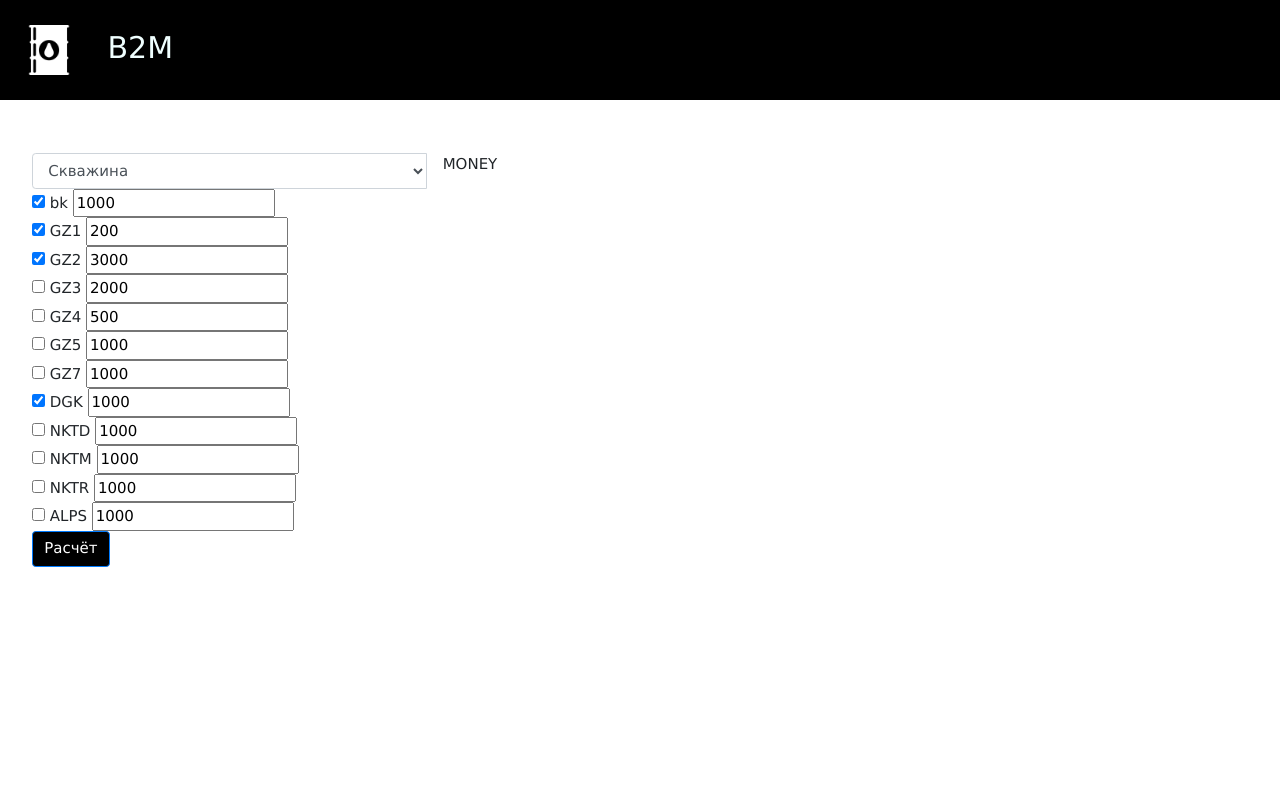
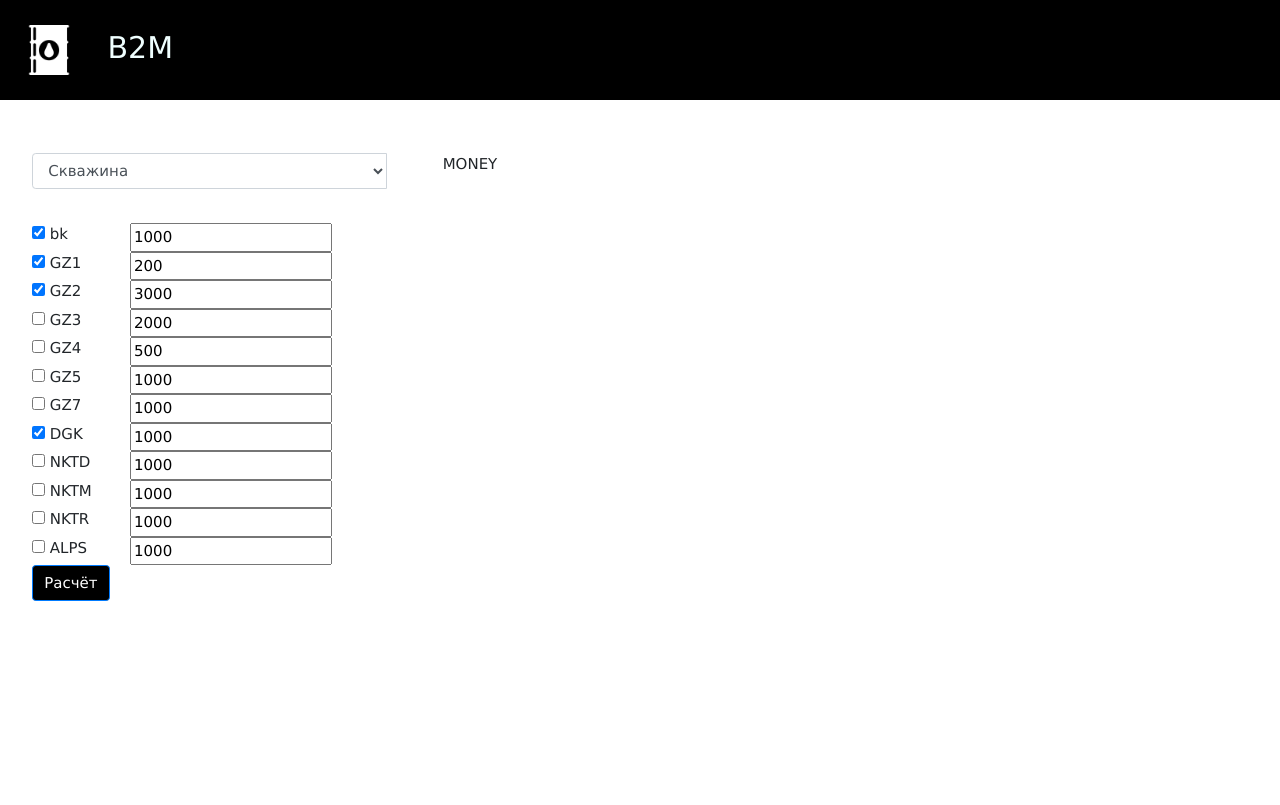
Before and after one commit to manaleks/CET-MIPT-Hack, a Flask app: template templates/main.html in a window 1280 px wide. Shown: the top 805 px of the page. Run offline with Flask 2, Linux system fonts and the light colour scheme; the template is opened without the code that fills it, so the values that code supplies are empty; some libraries are stand-ins or nearby versions.

Commit message:
Fixed styles

```diff
--- a/templates/main.html
+++ b/templates/main.html
@@ -28,7 +28,10 @@
 
       <style type=text/css>
       .check_carottages {
-        width:40px;
+        display: flex;
+          flex-direction: row;
+          width: 100%;
+          justify-content: space-between;
       }
 
       </style>
@@ -61,74 +64,98 @@
                                       {% endfor %}
                                   </select>
 
-                                  <div style='padding: "50px 10px 20px 30px"; color: red;'>
+                                  <div style='padding: 50px 10px 20px 30px; color: red;'>
                                       {{ error_mess }}
                                   </div>
                               </div>
 
-
+                              <div name="allCorotages" style="width: 300px">
+                                  <div class="check_carottages">
                                       <div>
                                         <input type="checkbox" name="carottages" value="bk" checked>
-                                <span class= 'check_carottages' > bk </span>
+                                        <span> bk </span>
+                                      </div>
                                     <input value=1000 >
                                   </div>
+                                  <div class="check_carottages">
                                       <div>
                                           <input type="checkbox" name="carottages" value="GZ1" checked>
-                                  <span class= 'check_carottages'> GZ1 </span>
+                                          <span> GZ1 </span>
+                                      </div>
                                       <input value=200 >
                                   </div>
+                                  <div class="check_carottages">
                                       <div>
                                           <input type="checkbox" name="carottages" value="GZ2" checked>
-                                  <span class= 'check_carottages'> GZ2 </span>
+                                          <span> GZ2 </span>
+                                      </div>
                                       <input value=3000 >
                                   </div>
+                                  <div class="check_carottages">
                                       <div>
                                           <input type="checkbox" name="carottages" value="GZ3">
-                                  <span class= 'check_carottages'> GZ3 </span>
+                                          <span> GZ3 </span>
+                                      </div>
                                       <input value=2000 >
                                   </div>
 
+                                  <div class="check_carottages">
                                       <div>
                                           <input type="checkbox" name="carottages" value="GZ4">
-                                  <span class= 'check_carottages'> GZ4 </span>
+                                          <span> GZ4 </span>
+                                      </div>
                                       <input value=500 >
                                   </div>
+                                  <div class="check_carottages">
                                       <div>
                                           <input type="checkbox" name="carottages" value="GZ5">
-                                  <span class= 'check_carottages'> GZ5 </span>
+                                          <span> GZ5 </span>
+                                      </div>
                                       <input value=1000 >
                                   </div>
+                                  <div class="check_carottages">
                                       <div>
                                           <input type="checkbox" name="carottages" value="GZ7" >
-                                  <span class= 'check_carottages'> GZ7 </span>
+                                          <span> GZ7 </span>
+                                      </div>
                                       <input value=1000 >
                                   </div>
+                                  <div class="check_carottages">
                                       <div>
                                           <input type="checkbox" name="carottages" value="DGK"checked>
-                                  <span class= 'check_carottages'> DGK </span>
+                                          <span> DGK </span>
+                                      </div>
                                       <input value=1000 >
                                   </div>
+                                  <div class="check_carottages">
                                       <div>
                                           <input type="checkbox" name="carottages" value="NKTD">
-                                  <span class= 'check_carottages'> NKTD </span>
+                                          <span> NKTD </span>
+                                      </div>
                                       <input value=1000 >
                                   </div>
+                                  <div class="check_carottages">
                                       <div>
                                           <input type="checkbox" name="carottages" value="NKTM">
-                                  <span class= 'check_carottages'> NKTM </span>
+                                          <span> NKTM </span>
+                                      </div>
                                       <input value=1000 >
                                   </div>
+                                  <div class="check_carottages">
                                       <div>
                                           <input type="checkbox" name="carottages" value="NKTR">
-                                  <span class= 'check_carottages'> NKTR </span>
+                                          <span> NKTR </span>
+                                      </div>
                                       <input value=1000 >
                                   </div>
+                                  <div class="check_carottages">
                                       <div>
                                           <input  type="checkbox" name="carottages" value="ALPS">
-                                  <span class= 'check_carottages'> ALPS </span>
+                                          <span> ALPS </span>
+                                      </div>
                                       <input value=1000 >
                                   </div>
-
+                              </div>
                               <!--
                               <div id='carottages-div'>
                                   <select name="carottages" class="selectpicker form-control">
```
Lines whose indentation alone changed are shown as unchanged.
